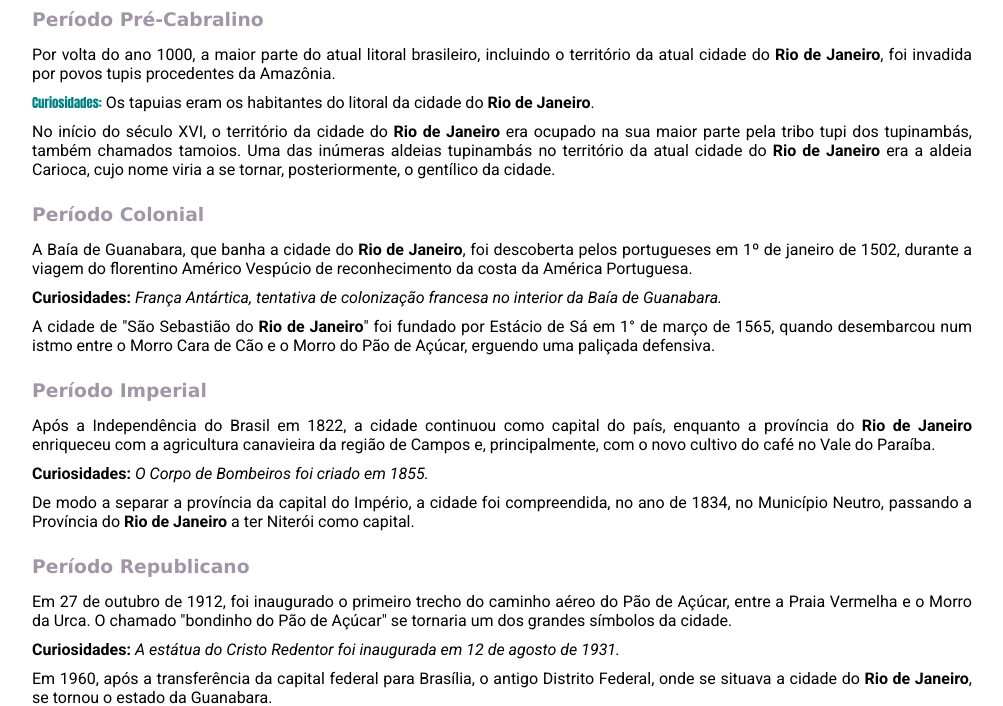
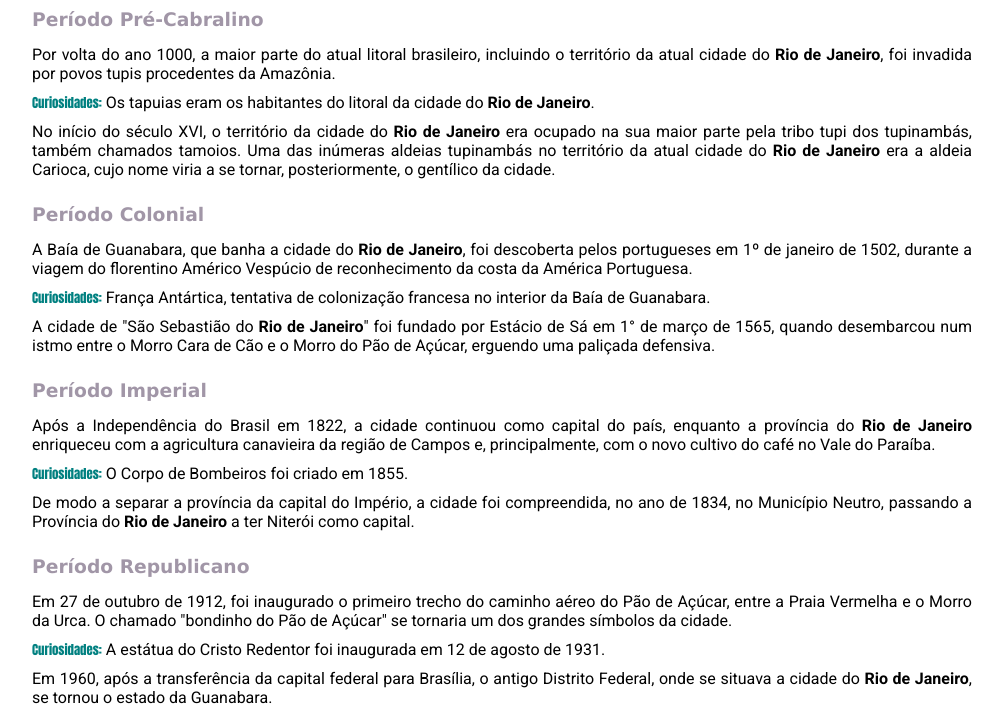
Before and after one commit to lina-346/rioantigo, a plain HTML site: page rioantigo-aula.html in a window 1280 px wide. Shown: the part 264-970 px from the top of the page, without its empty margins (138-1141 px from the left). Drawn offline with Linux system fonts and the light colour scheme; a web font is replaced by a local one.

Commit message:
ajeitei alguns problemas pequenos

```diff
--- a/rioantigo-aula.html
+++ b/rioantigo-aula.html
@@ -63,15 +63,10 @@
           1º de janeiro de 1502, durante a viagem do florentino Américo Vespúcio
           de reconhecimento da costa da América Portuguesa.
         </p>
-
         <p>
-          <strong>Curiosidades: </strong>
-          <em
-            >França Antártica, tentativa de colonização francesa no interior da
-            Baía de Guanabara.</em
-          >
+          <span class="titulo-curiosidade">Curiosidades:</span>
+          França Antártica, tentativa de colonização francesa no interior da Baía de Guanabara.
         </p>
-
         <p>
           A cidade de "São Sebastião do <strong>Rio de Janeiro</strong>" foi
           fundado por Estácio de Sá em 1° de março de 1565, quando desembarcou
@@ -89,12 +84,10 @@
           canavieira da região de Campos e, principalmente, com o novo cultivo
           do café no Vale do Paraíba.
         </p>
-        <article>
           <p>
-            <strong>Curiosidades: </strong>
-            <em>O Corpo de Bombeiros foi criado em 1855.</em>
+            <span class="titulo-curiosidade">Curiosidades:</span>
+            O Corpo de Bombeiros foi criado em 1855.
           </p>
-        </article>
         <p>
           De modo a separar a província da capital do Império, a cidade foi
           compreendida, no ano de 1834, no Município Neutro, passando a
@@ -105,22 +98,16 @@
 
       <section id="republicano" class="conteudo-secao">
         <h3 class="cabecalho-secao">Período Republicano</h3>
-
         <p>
           Em 27 de outubro de 1912, foi inaugurado o primeiro trecho do caminho
           aéreo do Pão de Açúcar, entre a Praia Vermelha e o Morro da Urca. O
           chamado "bondinho do Pão de Açúcar" se tornaria um dos grandes
           símbolos da cidade.
         </p>
-        <article>
           <p>
-            <strong>Curiosidades: </strong>
-            <em
-              >A estátua do Cristo Redentor foi inaugurada em 12 de agosto de
-              1931.</em
-            >
+            <span class="titulo-curiosidade">Curiosidades:</span>
+            A estátua do Cristo Redentor foi inaugurada em 12 de agosto de 1931.
           </p>
-        </article>
         <p>
           Em 1960, após a transferência da capital federal para Brasília, o
           antigo Distrito Federal, onde se situava a cidade do
@@ -139,6 +126,7 @@
           <ul>
               <li>E-mail: sobre@rj.senac.br</li>
               <li>Contato: Alunos e professor do Senac</li>
+          </ul>
       </div>
     </footer>
   </body>
```
Also changed, not shown: MEU-RIOANTIGO.html (+1 -1 lines), contato.html (+1 -1 lines), fotos.html (+1 -1 lines), historiadorioantigo.html (+1 -1 lines), paragrafos.html (+6 -2 lines), sobre.html (+1 -1 lines).
